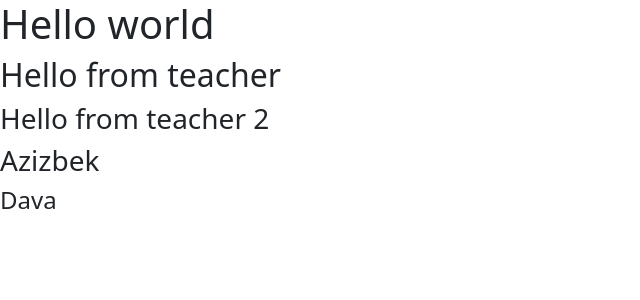
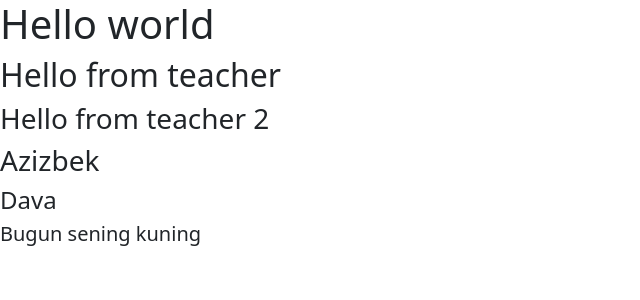
Before and after one commit to dilshodbek06/lesson-67, a Next.js app: page / in a window 1280 px wide. Shown: the top 300 px of the page, without its empty margins (0-640 px from the left). Built offline with nearby package versions, Linux system fonts and the light colour scheme.

Commit message:
Davronni tug'ilgan kuni

```diff
--- a/app/page.tsx
+++ b/app/page.tsx
@@ -6,6 +6,7 @@ const HomePage = () => {
       <h3>Hello from teacher 2</h3>
       <h3>Azizbek </h3>
       <h4>Dava</h4>
+      <h5>Bugun sening kuning</h5>
     </div>
   );
 };
```
